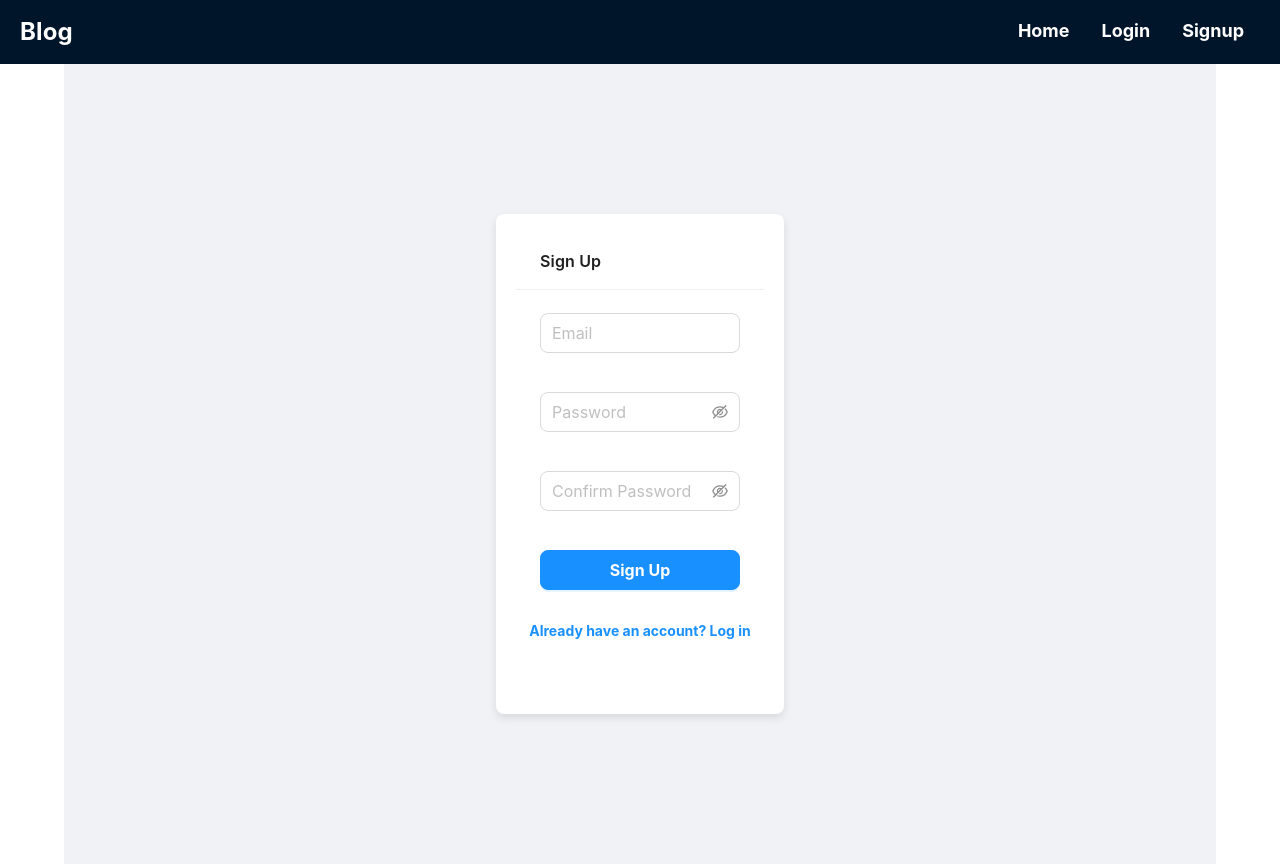
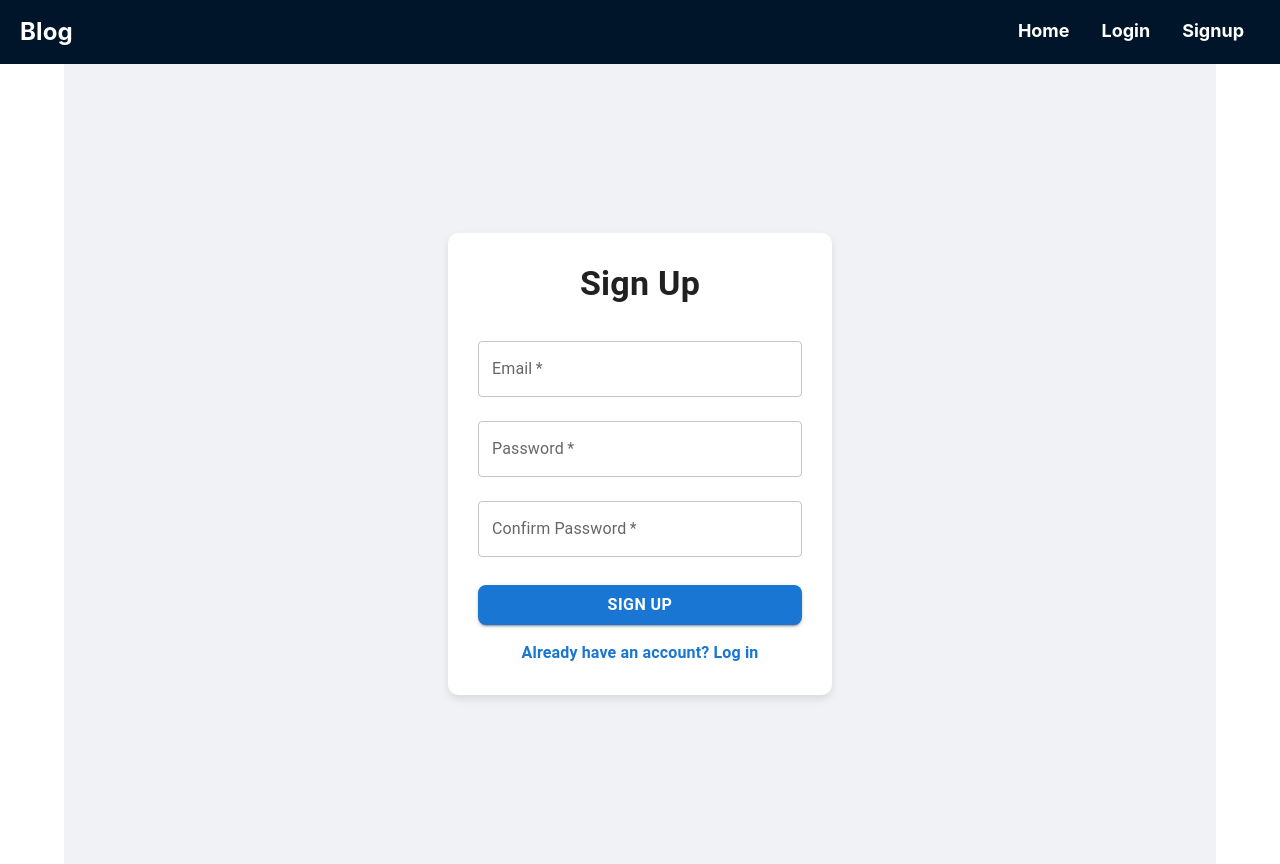
Before and after one commit to sharathkariyappa/Blog, a React (Create React App) app in the folder frontend/: page /signup in a window 1280 px wide. Built offline with nearby package versions, Linux system fonts and the light colour scheme.

Commit message:
Added createpage along with fixed the bugs

```diff
--- a/frontend/src/App.js
+++ b/frontend/src/App.js
@@ -7,6 +7,7 @@ import Navbar from './components/Navbar';
 import Login from './components/Login';
 import SignUp from './components/Signup';
 import BlogList from './components/BlogList';
+import CreatePost from './components/CreatePost';
 
 function App() {
   return (
@@ -18,6 +19,7 @@ function App() {
         <Route path="/login" element={<Login />} />
         <Route path="/signup" element={<SignUp />} />
         <Route path="/bloglist" element={<BlogList />} />
+        <Route path="/createpost" element={<CreatePost />} />
 
       </Routes>
     </Container>
--- a/frontend/src/components/BlogList.js
+++ b/frontend/src/components/BlogList.js
@@ -46,7 +46,7 @@ const BlogList = () => {
         <Button
           type="dashed"
           size="large"
-          href="/create"
+          href="/createpost"
           style={styles.createButton}
         >
           Create New Post
--- /dev/null
+++ b/frontend/src/components/CreatePost.js
@@ -0,0 +1,88 @@
+import React, { useState } from 'react';
+import { useNavigate } from 'react-router-dom';
+import { TextField, Button, Container, Typography, Box, Paper } from '@mui/material';
+import axios from 'axios';
+
+const CreatePost = () => {
+  const [title, setTitle] = useState('');
+  const [content, setContent] = useState('');
+  const navigate = useNavigate();
+
+  const createPost = () => {
+    axios
+      .post('/api/posts', { title, content })
+      .then(() => navigate('/'))
+      .catch((error) => console.error('Error creating post:', error));
+  };
+
+  return (
+    <Container maxWidth="sm" style={styles.container}>
+      <Paper elevation={3} style={styles.paper}>
+        <Typography variant="h4" gutterBottom align="center" style={styles.heading}>
+          Create New Post
+        </Typography>
+        <Box component="form" noValidate autoComplete="off" style={styles.form}>
+          <TextField
+            label="Title"
+            variant="outlined"
+            fullWidth
+            margin="normal"
+            value={title}
+            onChange={(e) => setTitle(e.target.value)}
+          />
+          <TextField
+            label="Content"
+            variant="outlined"
+            fullWidth
+            margin="normal"
+            multiline
+            rows={6}
+            value={content}
+            onChange={(e) => setContent(e.target.value)}
+          />
+          <Button
+            variant="contained"
+            color="primary"
+            onClick={createPost}
+            fullWidth
+            style={styles.submitButton}
+          >
+            Submit
+          </Button>
+        </Box>
+      </Paper>
+    </Container>
+  );
+};
+
+const styles = {
+  container: {
+    display: 'flex',
+    justifyContent: 'center',
+    alignItems: 'center',
+    minHeight: '100vh',
+    backgroundColor: '#f9f9f9',
+  },
+  paper: {
+    padding: '30px',
+    borderRadius: '10px',
+    boxShadow: '0 4px 10px rgba(0, 0, 0, 0.1)',
+  },
+  heading: {
+    marginBottom: '20px',
+    color: '#333',
+  },
+  form: {
+    marginTop: '10px',
+  },
+  submitButton: {
+    marginTop: '20px',
+    backgroundColor: '#007BFF',
+    color: '#fff',
+    fontWeight: 'bold',
+    letterSpacing: '0.5px',
+    boxShadow: '0 3px 6px rgba(0, 0, 0, 0.2)',
+  },
+};
+
+export default CreatePost;
--- a/frontend/src/components/Login.js
+++ b/frontend/src/components/Login.js
@@ -1,100 +1,134 @@
 import React from 'react';
-import { Form, Input, Button, Row, Col, Card } from 'antd';
+import {
+  Box,
+  TextField,
+  Button,
+  Typography,
+  Paper,
+  Grid,
+  Link,
+} from '@mui/material';
 
 const Login = () => {
-  const onFinish = (values) => {
-    console.log('Success:', values);
+  const handleSubmit = (event) => {
+    event.preventDefault();
+    const formData = new FormData(event.currentTarget);
+    const values = {
+      email: formData.get('email'),
+      password: formData.get('password'),
+    };
+
+    console.log('Login Success:', values);
   };
 
   return (
-    <Row justify="center" align="middle" style={styles.row}>
-      <Col xs={24} sm={12} md={8} lg={6}>
-        <Card
-          title="Login"
-          bordered={false}
-          style={styles.card}
+    <Grid
+      container
+      justifyContent="center"
+      alignItems="center"
+      style={styles.grid}
     >
-          <Form
-            name="login"
-            initialValues={{ remember: true }}
-            onFinish={onFinish}
+      <Grid item xs={10} sm={8} md={6} lg={4}>
+        <Paper elevation={3} style={styles.paper}>
+          <Typography variant="h4" align="center" style={styles.title}>
+            Login
+          </Typography>
+          <Box
+            component="form"
+            onSubmit={handleSubmit}
+            noValidate
+            style={styles.form}
           >
-            <Form.Item
+            <TextField
               name="email"
-              rules={[{ required: true, message: 'Please input your Email!' }, { type: 'email', message: 'Please input a valid Email!' }]}
-            >
-              <Input
-                placeholder="Email"
-                size="large"
-                style={styles.input}
+              label="Email"
+              variant="outlined"
+              fullWidth
+              margin="normal"
+              required
+              type="email"
+              style={styles.textField}
             />
-            </Form.Item>
-
-            <Form.Item
+            <TextField
               name="password"
-              rules={[{ required: true, message: 'Please input your Password!' }]}
-            >
-              <Input.Password
-                placeholder="Password"
-                size="large"
-                style={styles.input}
+              label="Password"
+              variant="outlined"
+              fullWidth
+              margin="normal"
+              required
+              type="password"
+              style={styles.textField}
             />
-            </Form.Item>
-
-            <Form.Item>
             <Button
-                type="primary"
-                htmlType="submit"
-                block
-                size="large"
-                style={styles.button}
+              type="submit"
+              fullWidth
+              variant="contained"
+              style={styles.submitButton}
             >
               Log in
             </Button>
-            </Form.Item>
-
-            <Form.Item>
-              <Button type="link" block style={styles.forgotPassword}>
+            <Box mt={2} display="flex" justifyContent="center">
+              <Link href="#" underline="hover" style={styles.link}>
                 Forgot password?
-              </Button>
-            </Form.Item>
-          </Form>
-        </Card>
-      </Col>
-    </Row>
+              </Link>
+            </Box>
+          </Box>
+        </Paper>
+      </Grid>
+    </Grid>
   );
 };
 
 const styles = {
-  row: {
-    height: '100vh',
+  grid: {
+    minHeight: '100vh',
     backgroundColor: '#f0f2f5',
-    margin: 0,
   },
-  card: {
-    padding: '20px',
+  paper: {
+    padding: '30px',
+    borderRadius: '10px',
+    backgroundColor: '#fff',
+    boxShadow: '0 4px 8px rgba(0, 0, 0, 0.1)',
+  },
+  title: {
+    marginBottom: '20px',
+    fontWeight: 'bold',
+  },
+  form: {
+    marginTop: '10px',
+  },
+  textField: {
     borderRadius: '8px',
-    boxShadow: '0 4px 8px rgba(0, 0, 0, 0.1)',
-    backgroundColor: '#fff',
+    '& .MuiOutlinedInput-root': {
+      '& fieldset': {
+        borderColor: '#ccc', // Default border
       },
-  input: {
-    borderRadius: '8px',
-    marginBottom: '15px',
-    fontSize: '16px',
+      '&:hover fieldset': {
+        borderColor: '#1890ff', // Blue border on hover
       },
-  checkbox: {
-    fontSize: '14px',
+      '&.Mui-focused fieldset': {
+        borderColor: '#1976d2', // Darker blue border when focused
       },
-  button: {
-    borderRadius: '8px',
-    backgroundColor: '#1890ff',
-    borderColor: '#1890ff',
+    },
+  },
+  submitButton: {
+    marginTop: '20px',
+    backgroundColor: '#1976d2',
+    color: '#fff',
     fontWeight: 'bold',
     fontSize: '16px',
+    borderRadius: '8px',
+    '&:hover': {
+      backgroundColor: '#005bb5',
     },
-  forgotPassword: {
-    color: '#1890ff',
+  },
+  link: {
+    color: '#1976d2',
     fontWeight: 'bold',
+    textDecoration: 'none',
+    '&:hover': {
+      textDecoration: 'underline',
+    },
   },
 };
 
--- a/frontend/src/components/Signup.js
+++ b/frontend/src/components/Signup.js
@@ -1,122 +1,150 @@
 import React from 'react';
-import { Form, Input, Button, Row, Col, Card } from 'antd';
+import {
+  Box,
+  TextField,
+  Button,
+  Typography,
+  Paper,
+  Grid,
+  Link,
+} from '@mui/material';
 
 const SignUp = () => {
-  const onFinish = (values) => {
+  const handleSubmit = (event) => {
+    event.preventDefault();
+    const formData = new FormData(event.currentTarget);
+    const values = {
+      email: formData.get('email'),
+      password: formData.get('password'),
+      confirmPassword: formData.get('confirmPassword'),
+    };
+
+    if (values.password !== values.confirmPassword) {
+      alert("Passwords do not match!");
+      return;
+    }
+
     console.log('SignUp Success:', values);
   };
 
   return (
-    <Row justify="center" align="middle" style={styles.row}>
-      <Col xs={24} sm={12} md={8} lg={6}>
-        <Card
-          title="Sign Up"
-          bordered={false}
-          style={styles.card}
+    <Grid
+      container
+      justifyContent="center"
+      alignItems="center"
+      style={styles.grid}
     >
-          <Form
-            name="signup"
-            initialValues={{ remember: true }}
-            onFinish={onFinish}
+      <Grid item xs={10} sm={8} md={6} lg={4}>
+        <Paper elevation={3} style={styles.paper}>
+          <Typography variant="h4" align="center" style={styles.title}>
+            Sign Up
+          </Typography>
+          <Box
+            component="form"
+            onSubmit={handleSubmit}
+            noValidate
+            style={styles.form}
           >
-            <Form.Item
+            <TextField
               name="email"
-              rules={[{ required: true, message: 'Please input your Email!' }, { type: 'email', message: 'Please input a valid Email!' }]}
-            >
-              <Input
-                placeholder="Email"
-                size="large"
-                style={styles.input}
+              label="Email"
+              variant="outlined"
+              fullWidth
+              margin="normal"
+              required
+              type="email"
+              style={styles.textField}
             />
-            </Form.Item>
-
-            <Form.Item
+            <TextField
               name="password"
-              rules={[{ required: true, message: 'Please input your Password!' }]}
-            >
-              <Input.Password
-                placeholder="Password"
-                size="large"
-                style={styles.input}
+              label="Password"
+              variant="outlined"
+              fullWidth
+              margin="normal"
+              required
+              type="password"
+              style={styles.textField}
             />
-            </Form.Item>
-
-            <Form.Item
+            <TextField
               name="confirmPassword"
-              dependencies={['password']}
-              rules={[
-                { required: true, message: 'Please confirm your Password!' },
-                ({ getFieldValue }) => ({
-                  validator(_, value) {
-                    if (!value || getFieldValue('password') === value) {
-                      return Promise.resolve();
-                    }
-                    return Promise.reject('The two passwords do not match!');
-                  },
-                }),
-              ]}
-            >
-              <Input.Password
-                placeholder="Confirm Password"
-                size="large"
-                style={styles.input}
+              label="Confirm Password"
+              variant="outlined"
+              fullWidth
+              margin="normal"
+              required
+              type="password"
+              style={styles.textField}
             />
-            </Form.Item>
-
-            <Form.Item>
             <Button
-                type="primary"
-                htmlType="submit"
-                block
-                size="large"
-                style={styles.button}
+              type="submit"
+              fullWidth
+              variant="contained"
+              style={styles.submitButton}
             >
               Sign Up
             </Button>
-            </Form.Item>
-
-            <Form.Item>
-              <Button type="link" block style={styles.loginLink}>
+            <Box mt={2} display="flex" justifyContent="center">
+              <Link href="#" underline="hover" style={styles.link}>
                 Already have an account? Log in
-              </Button>
-            </Form.Item>
-          </Form>
-        </Card>
-      </Col>
-    </Row>
+              </Link>
+            </Box>
+          </Box>
+        </Paper>
+      </Grid>
+    </Grid>
   );
 };
 
 const styles = {
-  row: {
-    height: '100vh',
+  grid: {
+    minHeight: '100vh',
     backgroundColor: '#f0f2f5',
-    margin: 0,
   },
-  card: {
-    padding: '20px',
+  paper: {
+    padding: '30px',
+    borderRadius: '10px',
+    backgroundColor: '#fff',
+    boxShadow: '0 4px 8px rgba(0, 0, 0, 0.1)',
+  },
+  title: {
+    marginBottom: '20px',
+    fontWeight: 'bold',
+  },
+  form: {
+    marginTop: '10px',
+  },
+  textField: {
     borderRadius: '8px',
-    boxShadow: '0 4px 8px rgba(0, 0, 0, 0.1)',
-    backgroundColor: '#fff',
+    '& .MuiOutlinedInput-root': {
+      '& fieldset': {
+        borderColor: '#ccc', // Default border
       },
-  input: {
-    borderRadius: '8px',
-    marginBottom: '15px',
-    fontSize: '16px',
+      '&:hover fieldset': {
+        borderColor: '#1890ff', // Blue border on hover
       },
-  checkbox: {
-    fontSize: '14px',
+      '&.Mui-focused fieldset': {
+        borderColor: '#1976d2', // Darker blue border when focused
       },
-  button: {
-    borderRadius: '8px',
-    backgroundColor: '#1890ff',
-    borderColor: '#1890ff',
+    },
+  },
+  submitButton: {
+    marginTop: '20px',
+    backgroundColor: '#1976d2',
+    color: '#fff',
     fontWeight: 'bold',
     fontSize: '16px',
+    borderRadius: '8px',
+    '&:hover': {
+      backgroundColor: '#005bb5',
     },
-  loginLink: {
-    color: '#1890ff',
+  },
+  link: {
+    color: '#1976d2',
     fontWeight: 'bold',
+    textDecoration: 'none',
+    '&:hover': {
+      textDecoration: 'underline',
+    },
   },
 };
 
```
Lines whose indentation alone changed are shown as unchanged.
